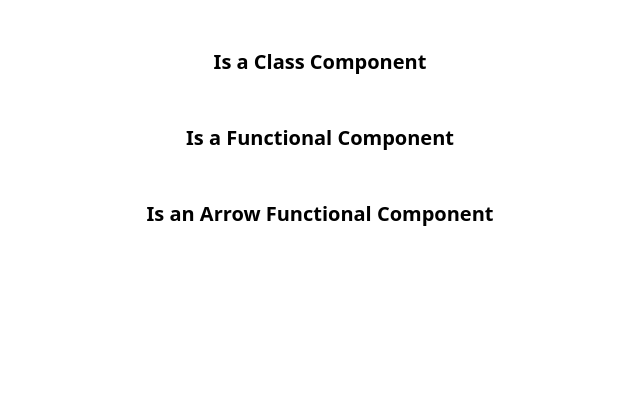
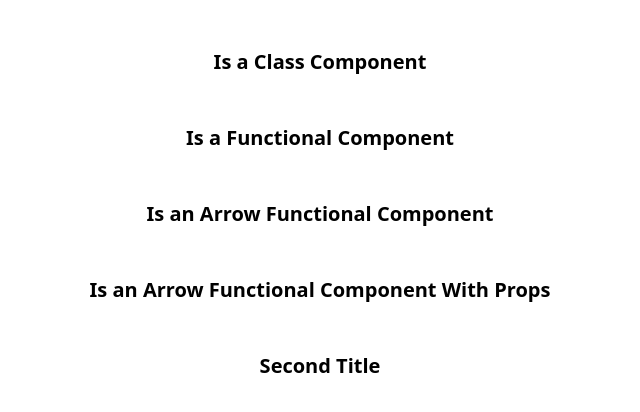
Before and after one commit to AthanasiaPet/cf8-react-intro, a React app: page / in a window 1280 px wide. Shown: the top 412 px of the page, without its empty margins (320-960 px from the left). Built offline with nearby package versions, Linux system fonts and the light colour scheme; the HTML template or start-up script is replaced by a standard one.

Commit message:
feat: add class and functional components with props

```diff
--- a/src/App.tsx
+++ b/src/App.tsx
@@ -2,6 +2,7 @@
 import ClassComponent from "./components/ClassComponent.tsx";
 import FunctionalComponent from "./components/FunctionalComponent.tsx";
 import ArrowFunctionalComponent from "./components/ArrowFunctionalComponent.tsx";
+import ArrowFunctionalComponentWithProps from "./components/ArrowFunctionalComponentWithProps.tsx";
 
 
 function App() {
@@ -13,6 +14,8 @@
             <ClassComponent />
             <FunctionalComponent />
             <ArrowFunctionalComponent />
+            <ArrowFunctionalComponentWithProps title={"Is an Arrow Functional Component With Props"}/>
+            <ArrowFunctionalComponentWithProps title={"Second Title"}/>
 
         </>
     )
--- /dev/null
+++ b/src/components/ArrowFunctionalComponentWithProps.tsx
@@ -0,0 +1,14 @@
+
+type Props = {
+    title: string;
+}
+
+const ArrowFunctionalComponentWithProps = ({title}: Props) => {
+    return (
+        <>
+            <h1 className="text-center text-xl font-bold mt-12">{title}</h1>
+        </>
+    )
+}
+
+export default ArrowFunctionalComponentWithProps;
```
